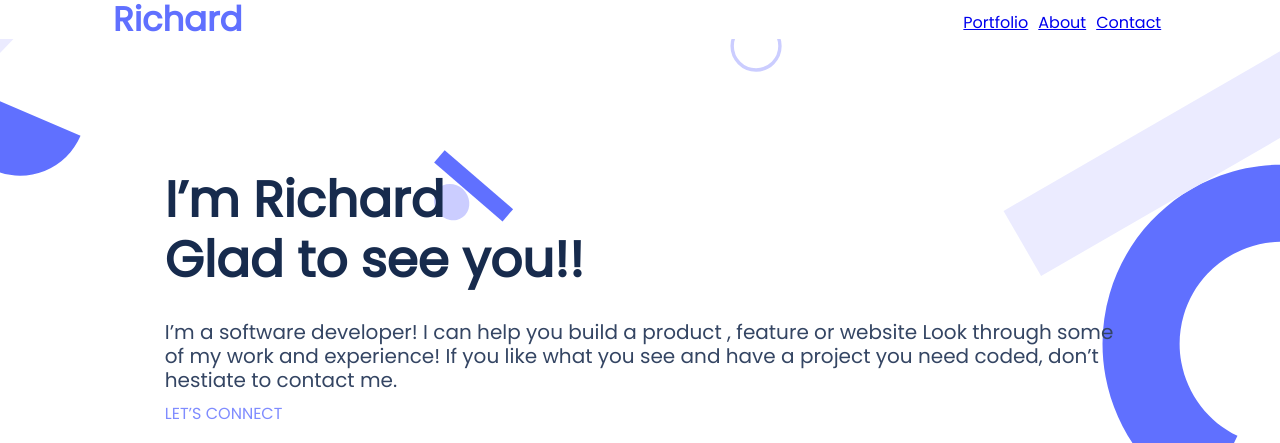
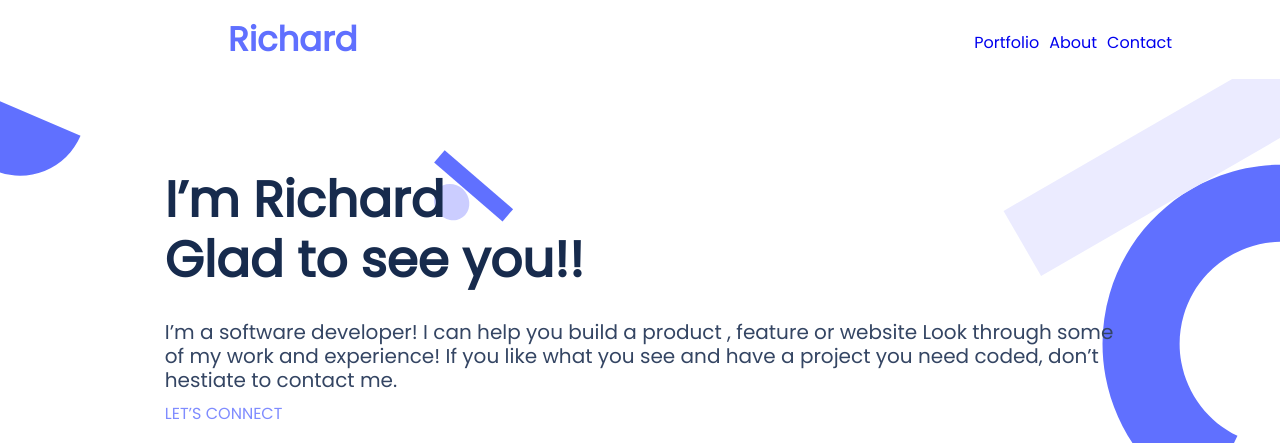
Before and after one commit to RichardChileya/my-portfolio, a website: page index.html in a window 1280 px wide. Shown: the top 443 px of the page. Drawn offline with nearby package versions, Linux system fonts and the light colour scheme.

Commit message:
fix linter error in Style.css

```diff
--- a/style.css
+++ b/style.css
@@ -11,7 +11,6 @@
   display: flex;
   justify-content: space-between;
   align-items: center;
-
 }
 
 .main-section {
@@ -187,8 +186,6 @@
   margin-bottom: 100px;
 }
 
-
-
 .left-block {
   min-height: 300px;
   display: flex;
@@ -282,7 +279,11 @@
   list-style: none;
 }
 
-.html-tags>li {
+a {
+  text-decoration: none;
+}
+
+.html-tags > li {
   background-color: #ebebff;
   color: #6070ff;
   padding: 4px 12px;
@@ -546,15 +547,15 @@
   gap: 20px;
 }
 
-.contact-form-list>li {
+.contact-form-list > li {
   list-style: none;
 }
 
-.contact-form-list>li>input {
+.contact-form-list > li > input {
   width: 80%;
 }
 
-.html-tags>li:hover {
+.html-tags > li:hover {
   background: #6070ff;
   color: #fff;
   font-family: Arial, Helvetica, sans-serif;
@@ -639,7 +640,6 @@
     line-height: 44px;
     padding-top: 50px;
     transition: all 0.5s ease-in-out;
-
   }
 
   .menu-list {
@@ -665,6 +665,7 @@
     padding: 20px 10%;
     background: #fff;
   }
+
   .mobile {
     display: none;
   }
@@ -685,14 +686,6 @@
   .desktop {
     display: flex;
     padding-right: 8.5%;
-  }
-
-  .header {
-    position: fixed;
-    top: 0;
-    width: 100%;
-    left: 0;
-    padding: 0;
   }
 
   .work-section {
@@ -716,7 +709,7 @@
     padding: 5% 5% 20%;
   }
 
-  .frameworks>hr {
+  .frameworks > hr {
     flex-direction: column;
   }
 
```
